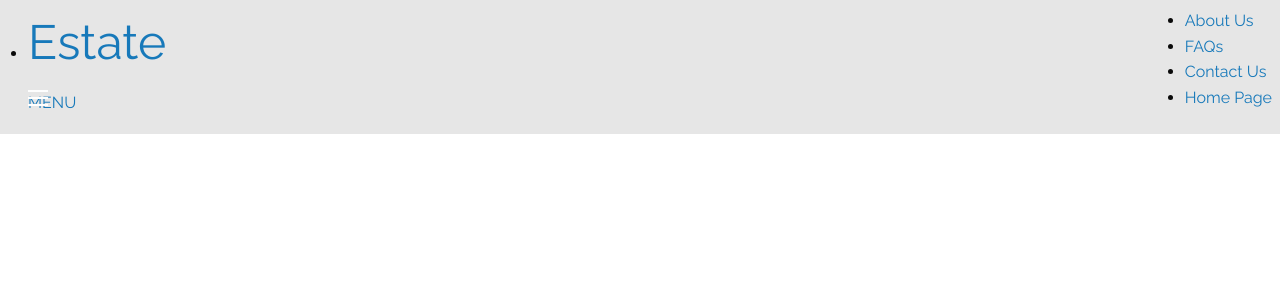
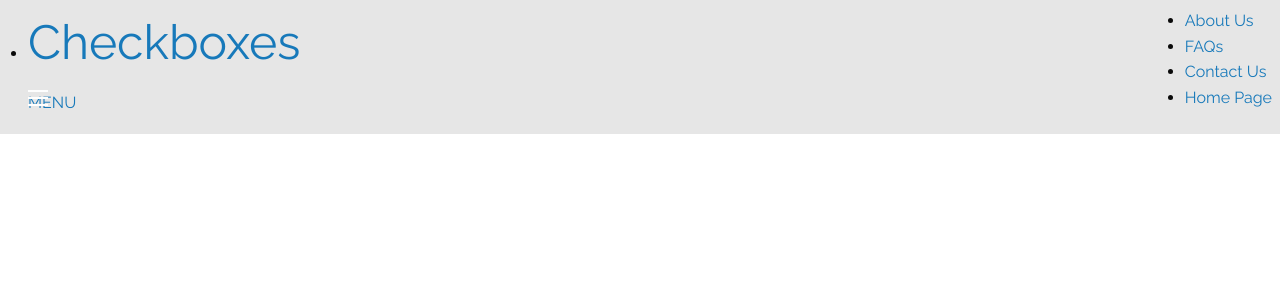
Before and after one commit to JamesVanWaza/checkboxes, a PHP site: page /index.php in a window 1280 px wide. Shown: the top 300 px of the page. Run offline with PHP 8.4, Linux system fonts and the light colour scheme; some libraries are stand-ins or nearby versions; some web fonts are replaced.

Commit message:
Changed the title

```diff
--- a/nav.php
+++ b/nav.php
@@ -2,7 +2,7 @@
     <nav class="top-bar" data-topbar role="navigation" data-options="is_hover: false">
         <ul class="title-area">
             <li class="name">
-                <h1><a href="index.php">Estate</a></h1>
+                <h1><a href="index.php">Checkboxes</a></h1>
             </li>
             <!-- Remove the class "menu-icon" to get rid of menu icon. Take out "Menu" to just have icon alone -->
             <li class="toggle-topbar menu-icon"><a href="#"><span>MENU</span></a>
```
